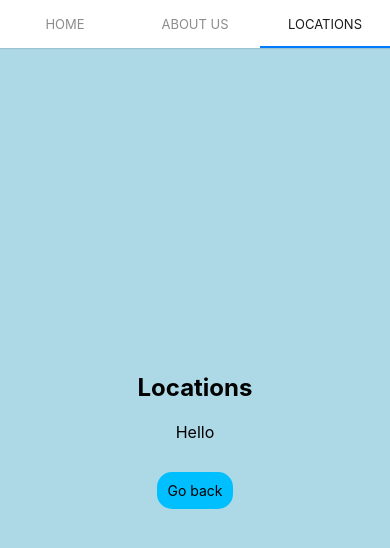
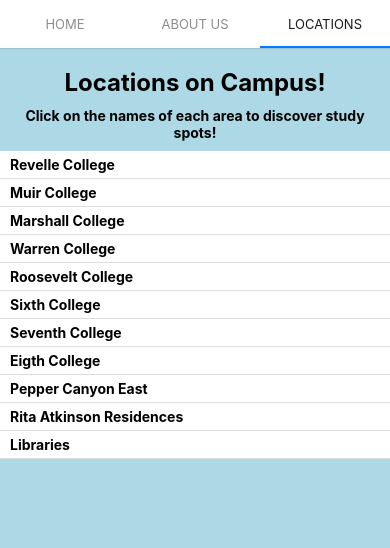
Before and after one commit to jkondo14/diamondhacks2024, a React Native app: screen /Locations in a window 390 px wide. Shown: the top 548 px of the page. Built offline with nearby package versions, Linux system fonts and the light colour scheme.

Commit message:
Updated home page

```diff
--- a/screens/locations.screen.jsx
+++ b/screens/locations.screen.jsx
@@ -1,20 +1,149 @@
-import { View, Text, StyleSheet } from 'react-native';
+import React, { useState } from 'react';
+import { View, Text, TouchableOpacity, StyleSheet, ScrollView } from 'react-native';
 
-import Button from '../components/button.component';
+// Sample data with an additional "features" array for each college
+const colleges = [
+  {
+    id: '1',
+    name: 'Revelle College',
+    description: 'Locations:',
+    features: [
+      { feature: '64 Degrees', value: '323 Seats' },
+      { feature: 'Galbraith Hall', value: '130 Seats' },
+    ],
+  },
+  {
+    id: '2',
+    name: 'Muir College',
+    description: 'Locations:',
+    features: [
+      { feature: 'John\'s Market(Outdoors)', value: '10 Seats' },
+      { feature: 'Middle of Muir(MOM)', value: '121 Seats' },
+      { feature: 'Pines Dining Hall', value: '274 Seats' },
+      { feature: 'Roots Restaurant', value: '50 Seats' },
+    ],
+  },
+  {
+    id: '3',
+    name: 'Marshall College',
+    description: 'Locations:',
+    features: [
+      { feature: 'Ocean View Terrance Restaurant', value: '175 Seats' },
+    ],
+  },
+  {
+    id: '4',
+    name: 'Warren College',
+    description: 'Locations:',
+    features: [
+      { feature: 'Canyon Vista Restaurant', value: '250 Seats' },
+      { feature: 'CSE Building(Lab excluded)', value: '100 Seats' },
+      { feature: 'Franklin Antonio Hall', value: '50 Seats' },
+      { feature: 'JK Wood Lounge', value: '25 Seats' },
+    ],
+  },
+  {
+    id: '5',
+    name: 'Roosevelt College',
+    description: 'Locations:',
+    features: [
+      { feature: 'Cafe Ventanas Restaurant', value: '290 Seats' },
+    ],
+  },
+  {
+    id: '6',
+    name: 'Sixth College',
+    description: 'Locations:',
+    features: [
+      { feature: 'The Restaurants at Sixth', value: '200 Seats' },
+      { feature: 'Sixth Commuter Center', value: '30 seats'},
+      { feature: 'Sixth Terrances', value: '40 seats'},
 
-const Locations = ({ navigation }) => {
+    ],
+  },
+  {
+    id: '7',
+    name: 'Seventh College',
+    description: 'Locations:',
+    features: [
+      { feature: 'The Bistro', value: '40 Seats' },
+    ],
+  },
+  {
+    id: '8',
+    name: 'Eigth College',
+    description: 'Locations:',
+    features: [
+      { feature: 'Podemos', value: '10 Seats' },
+    ],
+  },
+  {
+    id: '9',
+    name: 'Pepper Canyon East',
+    description: 'Locations:',
+    features: [
+      { feature: 'Foodworx Dining Hall', value: '30 Seats' },
+    ],
+  },
+  {
+    id: '10',
+    name: 'Rita Atkinson Residences',
+    description: 'Locations:',
+    features: [
+      { feature: 'Lobby', value: '20 Seats' },
+      { feature: 'Ninth Floor', value: '5 Seats' },
+      { feature: 'The Nook', value: '15 Seats' },
+    ],
+  },
+  {
+    id: '11',
+    name: 'Libraries',
+    description: 'Locations:',
+    features: [
+      { feature: 'Geisel Library', value: '3000 Seats' },
+      { feature: 'WongAvery Library', value: '900 Seats' },
+    ],
+  },
+
+  // Add other colleges
+];
+
+const UCSDCollegesScreen = () => {
+  const [expandedSection, setExpandedSection] = useState(null);
+
+  const toggleExpand = (id) => {
+    if (expandedSection === id) {
+      setExpandedSection(null);
+    } else {
+      setExpandedSection(id);
+    }
+  };
+
   return (
-    <View style={styles.container}>
-      <Text style={styles.title}>Locations</Text>
-      <Text style={styles.paragraph}>
-        Hello
-      </Text>
-      <Button
-        title='Go back'
-        onPress={() => navigation.goBack()}
-        style={styles.button}
-      />
-    </View>
+    <ScrollView style={styles.container}>
+       <Text style={styles.pageTitle}>Locations on Campus!</Text>
+       <Text style={styles.paragraph}>Click on the names of each area to discover study spots!</Text>
+      {colleges.map((college) => (
+        <View key={college.id} style={styles.section}>
+          <TouchableOpacity onPress={() => toggleExpand(college.id)}>
+            <Text style={styles.sectionTitle}>{college.name}</Text>
+          </TouchableOpacity>
+          {expandedSection === college.id && (
+            <>
+              <Text style={styles.sectionDescription}>{college.description}</Text>
+              <View style={styles.table}>
+                {college.features.map((feature, index) => (
+                  <View key={index} style={styles.tableRow}>
+                    <Text style={styles.cell}>{feature.feature}</Text>
+                    <Text style={styles.cell}>{feature.value}</Text>
+                  </View>
+                ))}
+              </View>
+            </>
+          )}
+        </View>
+      ))}
+    </ScrollView>
   );
 };
 
@@ -22,27 +151,51 @@ const styles = StyleSheet.create({
   container: {
     flex: 1,
     backgroundColor: '#add8e6',
-    alignItems: 'center',
-    justifyContent: 'center',
   },
-  title: {
+  pageTitle: {
     fontSize: 24,
     fontWeight: 'bold',
-    marginBottom: 20, // Add some space between the title and the paragraph
+    marginTop: 20,
+    marginBottom: 10, // Add some space below the title
+    textAlign: 'center', // Center the title
   },
   paragraph: {
-    fontSize: 16,
-    textAlign: 'left',
-    marginBottom: 20,
-    paddingHorizontal: 100,
+    fontSize: 14,
+    marginBottom: 10,
+    fontWeight: 'bold',
+    marginHorizontal: 10,
+    textAlign: 'center',
   },
-  button: {
-    backgroundColor: '#00bfff',
-    padding: 10,
-    borderRadius: 15,
-    margin: 10,
+  section: {
+    backgroundColor: '#ffffff',
+    borderBottomWidth: 1,
+    borderBottomColor: '#ddd',
+    paddingHorizontal: 10,
+    paddingVertical: 5,
+  },
+  sectionTitle: {
+    fontSize: 14,
+    fontWeight: 'bold',
+  },
+  sectionDescription: {
+    fontSize: 14,
+    marginTop: 5,
+  },
+  table: {
+    marginTop: 10,
+  },
+  tableRow: {
+    flexDirection: 'row',
+    justifyContent: 'space-between',
+    backgroundColor: '#eee',
+    paddingHorizontal: 10,
+    paddingVertical: 5,
+    borderBottomWidth: 1,
+    borderBottomColor: '#ddd',
+  },
+  cell: {
+    fontSize: 14,
   },
 });
 
-
-export default Locations;
+export default UCSDCollegesScreen;
```
